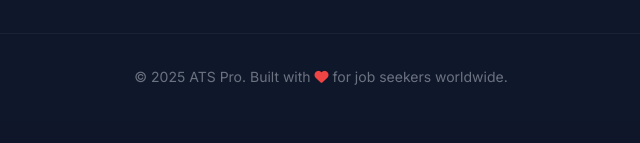
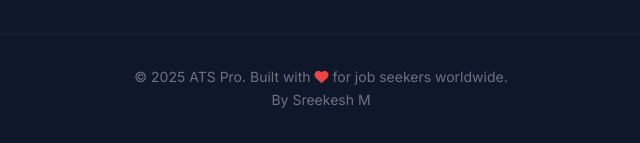
Before and after one commit to sreekeshm77/ATS_project, a Python web app: template templates/index.html in a window 1280 px wide. Shown: the part 3767-3910 px from the top of the page, without its empty margins (319-959 px from the left). Before the commit the page ends 3852 px from the top, so only its background shows below. Run offline with Jinja, Linux system fonts and the light colour scheme; the template is opened without the code that fills it, so the values that code supplies are empty.

Commit message:
Update index.html

```diff
--- a/templates/index.html
+++ b/templates/index.html
@@ -482,6 +482,7 @@
             </div>
             <div class="footer-bottom">
                 <p>&copy; 2025 ATS Pro. Built with <i class="fas fa-heart"></i> for job seekers worldwide.</p>
+                <p class="author-credit">By Sreekesh M</p>
             </div>
         </footer>
     </div>
```
